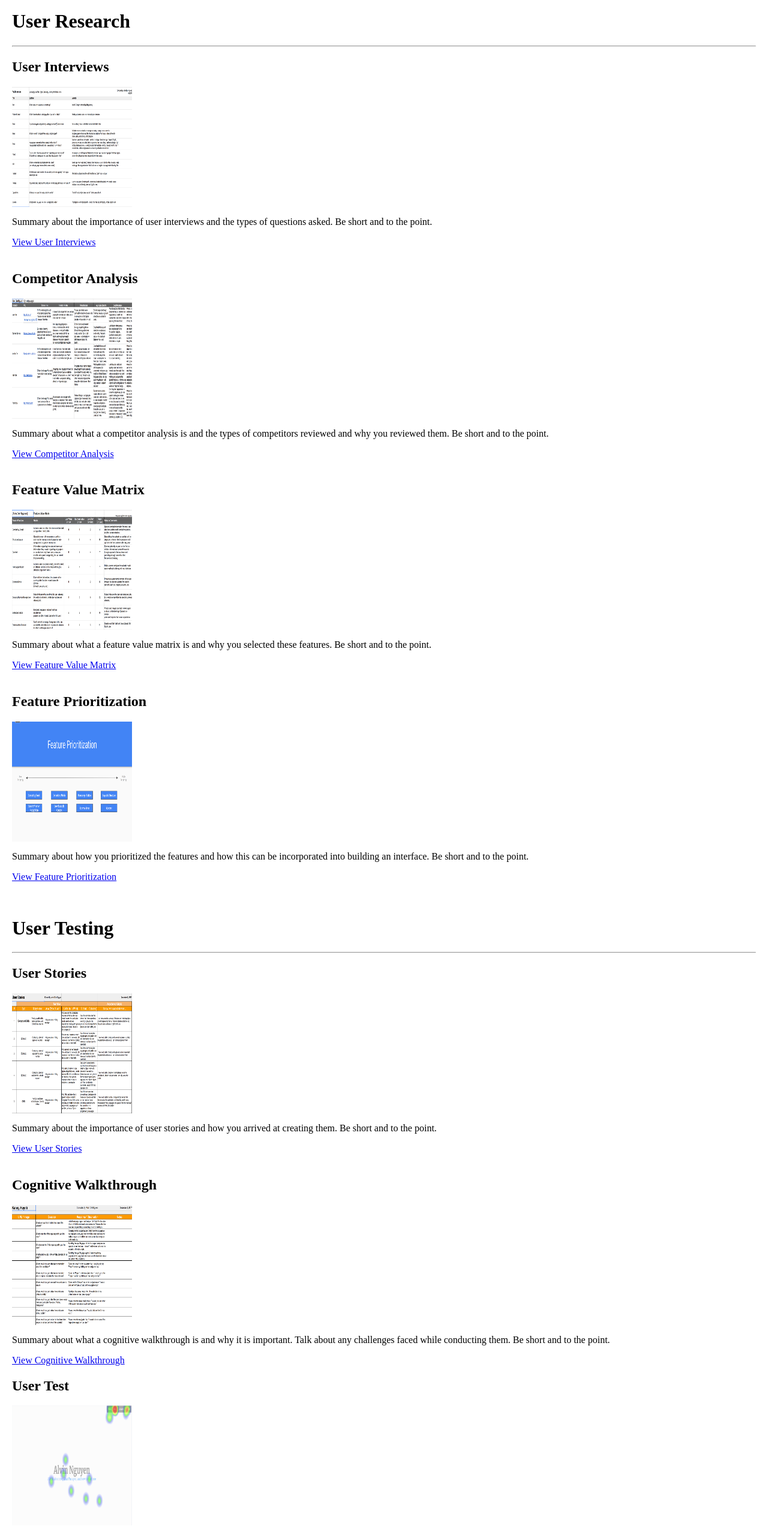
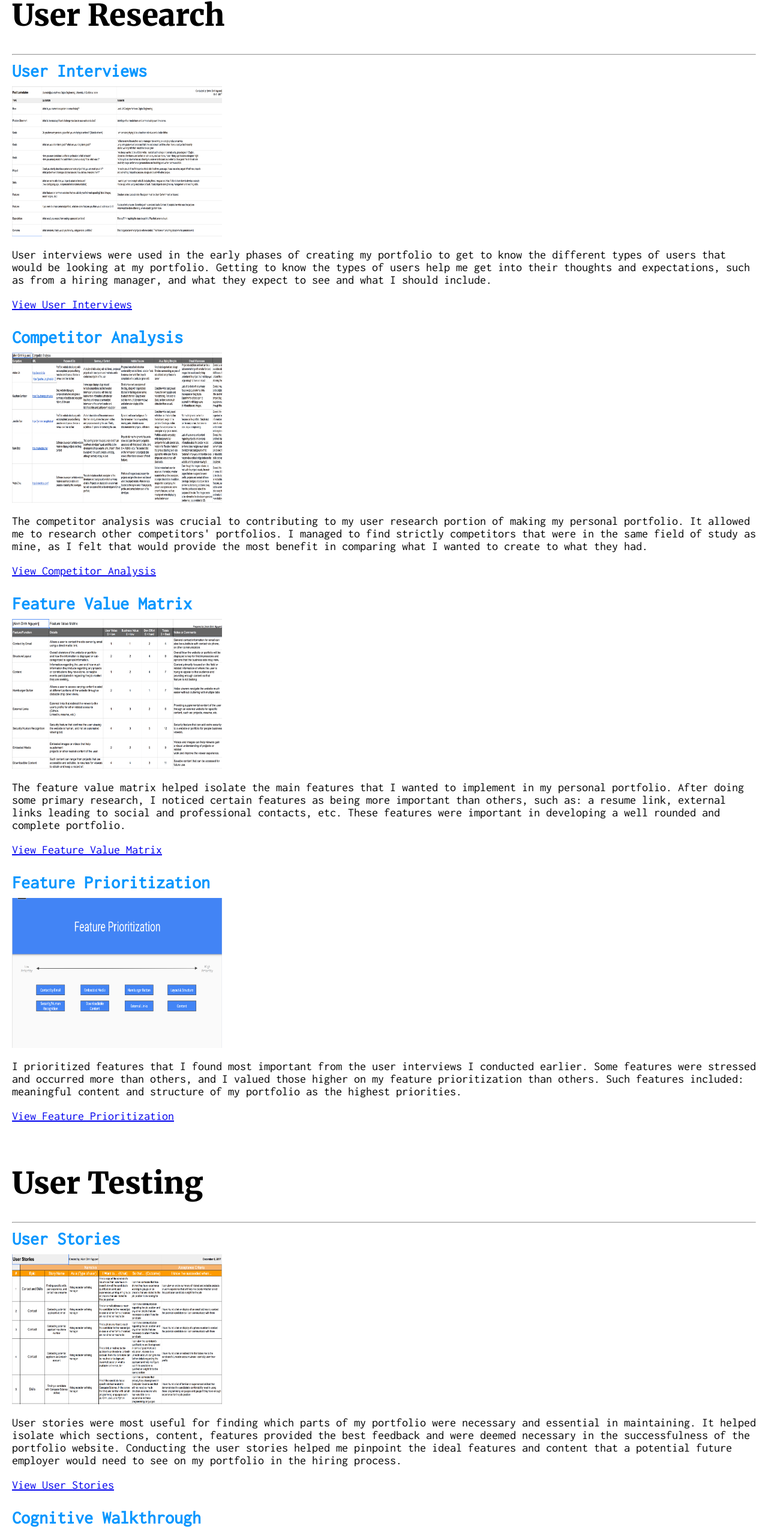
Before and after one commit to anguy068/anguy068.github.io, a plain HTML site: page research.html in a window 1280 px wide. Shown: the part 114-2668 px from the top of the page at 60% size. Drawn offline with Linux system fonts and the light colour scheme.

Commit message:
Update research.html

```diff
--- a/research.html
+++ b/research.html
@@ -17,82 +17,87 @@
     <div class="topnav">
         <a class="js-scroll-trigger" id="brand" href="https://www.ics.uci.edu/~alvindn/index.html">
             home</a>
-        <a class="research" href="research.html">user research</a>
+        <a class="js-scroll-trigger" href="research.html">user research</a>
     </div>
     <br>
     <br>
     <br>
-    <br>
-    <br>
-    <div>
+    <div class="userresearch">
         <h1>User Research</h1>
     </div>
     <hr>
-    <div>
-        <h2>User Interviews</h2>
-        <div><img id="about-picture" src="User_Interviews.png"  width="200" height="200"></div>
-        <p> Summary about the importance of user interviews and the types of questions asked.  Be short and to the point.</p>
+    <div class="userinterviews">
+        <h2 class="userinterviews_title">User Interviews</h2>
+        <div><a href="User_Interviews.png"><img id="about-picture" src="User_Interviews.png"  width="350" height="250"></a></div>
+        <p> User interviews were used in the early phases of creating my portfolio to get to know the different types of users that would be looking at my portfolio. Getting to know the types of users help me get into their thoughts and expectations, such as from a hiring manager, and what they expect to see and what I should include.</p>
         <a href="https://docs.google.com/spreadsheets/d/1B8pGPxfxuyU0kihjRqHOX6o1_xAAlVOawXx0iZhsdKk/edit?usp=sharing"> View User Interviews</a>
     </div>
     <br>
-    <div>
-        <h2>Competitor Analysis</h2>
-        <div><img id="about-picture" src="Competitor_Analysis.png"  width="200" height="200"></div>
-        <p> Summary about what a competitor analysis is and the types of competitors reviewed and why you reviewed them. Be short and to the point.</p>
+    <div class="competitoranalysis">
+        <h2 class="competitoranalysis_title">Competitor Analysis</h2>
+        <div><a href="Competitor_Analysis.png"><img id="about-picture" src="Competitor_Analysis.png"  width="350" height="250"></a>
+        </div>
+        <p> The competitor analysis was crucial to contributing to my user research portion of making my personal portfolio. It allowed me to research other competitors' portfolios. I managed to find strictly competitors that were in the same field of study as mine, as I felt that would provide the most benefit in comparing what I wanted to create to what they had.</p>
         <a href="https://docs.google.com/spreadsheets/d/1ND7sQwDGZiv9PCMwjQ28j41FlH3eqcMxuh7taEXAhZg/edit?usp=sharing"> View Competitor Analysis</a>
     </div>
     <br>
-    <div>
-        <h2>Feature Value Matrix</h2>
-        <div><img id="about-picture" src="Feature_Value_Matrix.png"  width="200" height="200"></div>
-        <p> Summary about what a feature value matrix is and why you selected these features. Be short and to the point.</p>
+    <div class="featurematrix">
+        <h2 class="featurematrix_title">Feature Value Matrix</h2>
+        <div><a href="Feature_Value_Matrix.png"><img id="about-picture" src="Feature_Value_Matrix.png"  width="350" height="250"></a></div>
+        <p> The feature value matrix helped isolate the main features that I wanted to implement in my personal portfolio. After doing some primary research, I noticed certain features as being more important than others, such as: a resume link, external links leading to social and professional contacts, etc. These features were important in developing a well rounded and complete portfolio. </p>
         <a href="https://docs.google.com/spreadsheets/d/1m1t0hmJ9s3cAFTQ38cziM9dyMtdweFapRD3koNuF-NY/edit?usp=sharing"> View Feature Value Matrix</a>
     </div>
     <br>
-    <div>
-        <h2>Feature Prioritization</h2>
-        <div><img id="about-picture" src="Feature_Prioritization.png"  width="200" height="200"></div>
-        <p> Summary about how you prioritized the features and how this can be incorporated into building an interface. Be short and to the point.</p>
+    <div class="featureprior">
+        <h2 class="featureprior_title">Feature Prioritization</h2>
+        <div><a href="Feature_Prioritization.png"><img id="about-picture" src="Feature_Prioritization.png"  width="350" height="250"></a></div>
+        <p> I prioritized features that I found most important from the user interviews I conducted earlier. Some features were stressed and occurred more than others, and I valued those higher on my feature prioritization than others. Such features included: meaningful content and structure of my portfolio as the highest priorities. </p>
         <a href="https://docs.google.com/presentation/d/1Ec1j644IXL1qrC63w5nmls2BuKXtA__4rdKCVK2-zaM/edit?usp=sharing"> View Feature Prioritization</a>
     </div>
     <br>
     <br>
-    <div>
+    <div class="usertesting">
         <h1>User Testing</h1>
     </div>
     <hr>
-    <div>
-        <h2>User Stories</h2>
-        <div><img id="about-picture" src="User_Stories.png"  width="200" height="200"></div>
-        <p> Summary about the importance of user stories and how you arrived at creating them.  Be short and to the point.</p>
+    <div class="userstories">
+        <h2 class="userstories_title">User Stories</h2>
+        <div><a href="User_Stories.png"><img id="about-picture" src="User_Stories.png"  width="350" height="250"></a>
+        </div>
+        <p> User stories were most useful for finding which parts of my portfolio were necessary and essential in maintaining. It helped isolate which sections, content, features provided the best feedback and were deemed necessary in the successfulness of the portfolio website. Conducting the user stories helped me pinpoint the ideal features and content that a potential future employer would need to see on my portfolio in the hiring process.</p>
         <a href="https://docs.google.com/spreadsheets/d/1eF2eqYF1I15Rh9ejzcNCQHTVaRBoEZAjLCC0ydxPls8/edit?usp=sharing"> View User Stories</a>
     </div>
     <br>
-    <div>
-        <h2>Cognitive Walkthrough</h2>
-        <div><img id="about-picture" src="Cognitive_Walkthrough.png"  width="200" height="200"></div>
-        <p>Summary about what a cognitive walkthrough is and why it is important. Talk about any challenges faced while conducting them.  Be short and to the point.</p>
+    <div class="cognitivewalkthrough">
+        <h2 class="cognitivewalkthrough_title">Cognitive Walkthrough</h2>
+        <div><a href="Cognitive_Walkthrough.png"><img id="about-picture" src="Cognitive_Walkthrough.png"  width="350" height="250"></a></div>
+        <p>The main purpose of conducting the cognitive walkthroughs was to get in the "shoes" of the users navigating my portfolio website. The walkthrough allowed me to follow along, through each individual step, of the user when they had to navigate through a certain section of the portfolio, or if they were trying to achieve a certain goal. An issue that was brought to my attention through conducting the cognitive walkthroughs was certain aesthetics of my website and how they could be improved, such as the navigation bar being formatted to stretch atop the entire webpage. </p>
         <a href="https://docs.google.com/spreadsheets/d/1omh0MR_S6RfjyKcKhh89_pEthCoEV0G3kjIF_iHmaxY/edit?usp=sharing"> View Cognitive Walkthrough</a>
     </div>
-    <div>
-        <h2>User Test</h2>
-        <div><img id="about-picture" src="User_Tests.png"  width="200" height="200"></div>
-        <p>Summary about the types of tests conducted and why you chose them. Make sure to include any challenges faced.  You can summarize the test results as well. Be short and to the point.</p>
+    <div class="usertest">
+        <h2 class="usertest_title">User Test</h2>
+        <div><a href="User_Tests.png"><img id="about-picture" src="User_Tests.png"  width="350" height="250"></a>
+        </div>
+        <p>The user tests that I conducted for my portfolio website were: a navigation test and five-second feedback test. The reason I wanted to conduct a navigation test was because I wanted to see given a user and a certain set of instructions, if my portfolio website was easily navigated or there would be issues. Upon receiving my results, I found that certain parts were left ambigious. When asking the user tester to find my resume on the page, I had a high failure rate because most selected the "about" tab to go to my resume, rather than the "contact" section. The reason I chose to conduct the five-second feedback test was to which additional features needed to be added to my website to help improve its content.</p>
         <a href="https://usabilityhub.com/tests/8fad45fbf2fa/results/f6c758cdd46a"> View User Test Results 1</a>
         <br>
         <a href="https://usabilityhub.com/tests/9b759263a4ba/results/6e38bd99988e"> View User Test Results 2</a>
     </div>
     <br>
-    <div>
+    <div class="summary">
         <h1>Summary of Findings</h1>
         <hr>
-        <p>Place in at least 2-3 paragraphs of your findings.  Be sure to include insights from conducting your research and tests as well as any challenges faced.  If you are not quite sure of what conclusions can be drawn, pose a hypothesis as to possible solutions.  The idea is to capture how the process has helped in your understanding of how your interface can be improved.</p>
+        <p class="summary_text">Prior to conducting these user research and user testing requirements for building my personal portfolio, I had no idea how much planning was necessary prior to actually creating the portfolio. Planning out the content and getting feedback from different users was one of the most important steps I felt in this project. Knowing your "audience" and what should be expected was definitely pivotal in creating my portfolio. To me, I had a general idea of what features were important to me, but after conducting so many different research tests, there were features I did not even think of incorporating into my website, but later added them as a result of these research tests.</p>
+        <p class="summary_text">After adding features and creating the basic "skeleton" of my website, there would be more additional features that my user test results would want to be added to my website content. The process initially was tedious to keep up with how many different features were to be expected or recommended, but planning it out beforehand helped overall. Actually implementing the features into my website was also a small challenge I encountered when creating my portfolio website. I may have submitted my website as a finalized product, but to me, a website can never actually be "finished." It is always an ongoing project that can be improved over time.</p>
     </div>
     <br>
-    <div>
+    <div class="inc">
         <h1>Incorporation of Findings</h1>
         <hr>
-        <p>Place in at least 2-3 paragraphs of how you incorporated findings and/or how you plan to incorporate findings.  Be sure to include any challenges faced and how you arrived at solutions.  The idea is to capture how the process has helped in your understanding of how your interface can be improved and you actually took steps or plant to take steps to improve it.</p>
+        <p class="inc_text">The feedback received from my many differnt user test results were key in helping me improve my website overall. The importance of the cognitive walkthroughs and user tests helped get a different perspective on viewing my portfolio. This would initially lead to me determining to develop a simple and general website layout, with very little designs, colors. </p>
+        <p class="inc_text">For example, while conducting the cognitive walkthrough, I had users make comments on some features on my website such as the navigation bar and how it should generalized like other navigation bars and stretch the entire screen of the webpage. Another observation made during one of my cognitive walkthroughs was the color of some text on my website. Initially, I wanted to keep the website a simple and clean design and use colors sparingly. However, the one element of color I used within my website was in some title portions with red text. An observation made and suggestion was that the color red can sometimes be associated with "anger" and a harsh color. This never occurred to me when I chose the color initially and I felt that a change would be best. The user suggested I change it to a softer color, such as a light blue. </p>
+        <p class="inc_text">Overall, these observations and findings helped improve my website from its inital creation. There were suggestions from the user test results such as adding more content in my "about me" section which I plan to add. I initally did not want to add too much text as I felt potential employers would not have the time nor the patience to read through large walls of text reading about me. I felt they would only want a quick glimpse into my life and just learn a little about me.
+        </p>
     </div>
 
     <script src="vendor/jquery/jquery.min.js"></script>
```
